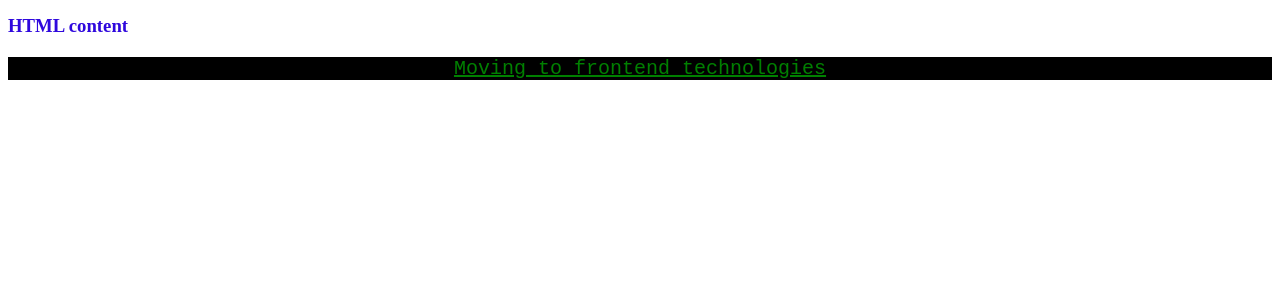
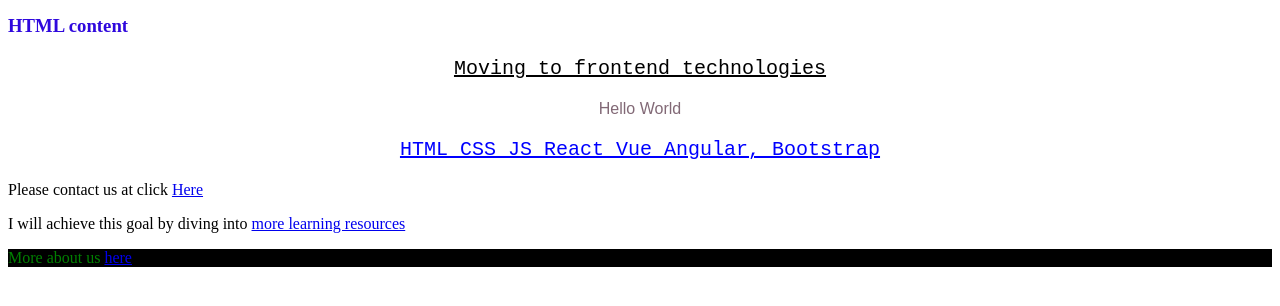
Before and after one commit to NagahShinawy/100DaysFrontend, a plain HTML site: page 2-Building a First Website - HTML & CSS Basics [Days 1 - 5].zip/academind/index.html in a window 1280 px wide. Shown: the part 386-692 px from the top of the page. Drawn offline with Linux system fonts and the light colour scheme.

Commit message:
using a tag, working with colors

```diff
--- a/2-Building a First Website - HTML & CSS Basics [Days 1 - 5].zip/academind/css/style.css
+++ b/2-Building a First Website - HTML & CSS Basics [Days 1 - 5].zip/academind/css/style.css
@@ -14,5 +14,5 @@ img {
 }
 
 p:last-child {
-    color: green;
+    color: #008000;
 }
--- a/2-Building a First Website - HTML & CSS Basics [Days 1 - 5].zip/academind/index.html
+++ b/2-Building a First Website - HTML & CSS Basics [Days 1 - 5].zip/academind/index.html
@@ -1,5 +1,6 @@
 <!DOCTYPE html>
 <html lang="en">
+
 <head>
     <meta charset="UTF-8">
     <meta http-equiv="X-UA-Compatible" content="IE=edge">
@@ -9,10 +10,11 @@
     <title>Hello World</title>
 </head>
 <style>
-    p:last-child{
+    p:last-child {
         background-color: black;
     }
 </style>
+
 <body>
     <h1 id="hi">Hello World !</h1>
 
@@ -22,7 +24,30 @@
     <p>Lean the basics of web development specifically dive into HTML and CSS</p>
     <h3 style="color:#2f08dd;">HTML content</h3>
 
-    <p style="font-size: 20px;font-family: 'Courier New', Courier, monospace; text-align: center; text-decoration: underline;">Moving to frontend technologies</p>
+    <p
+        style="font-size: 20px;font-family: 'Courier New', Courier, monospace; text-align: center; text-decoration: underline;">
+        Moving to frontend technologies</p>
+
+    <p style="font-family: sans-serif; text-align: center; color: #534b;">Hello World</p>
+
+    <p
+        style="font-size: 20px;font-family: 'Courier New', Courier, monospace; text-align: center; text-decoration: underline;color: blue;">
+        HTML CSS JS React Vue Angular, Bootstrap</p>
+
+    <p>Please contact us at
+        click
+        <a href="https://www.google.com/contacts">Here</a>
+    </p>
+
+    <!-- refering to external resources -->
+
+    <p>I will achieve this goal by diving into
+        <a href="https://www.google.com/" target="_blank">more learning resources</a>
+    </p>
+
+    <!-- refering to your own resources -->
+    <p>More about us <a href="about.html">here</a></p>
 
 </body>
+
 </html>
```
Also changed, not shown: 2-Building a First Website - HTML & CSS Basics [Days 1 - 5].zip/academind/about.html (added, +1 -0 lines), 2-Building a First Website - HTML & CSS Basics [Days 1 - 5].zip/docs/1-docs.txt, 2-Building a First Website - HTML & CSS Basics [Days 1 - 5].zip/docs/3-ask.txt, 2-Building a First Website - HTML & CSS Basics [Days 1 - 5].zip/docs/4-stuck.txt (added).
